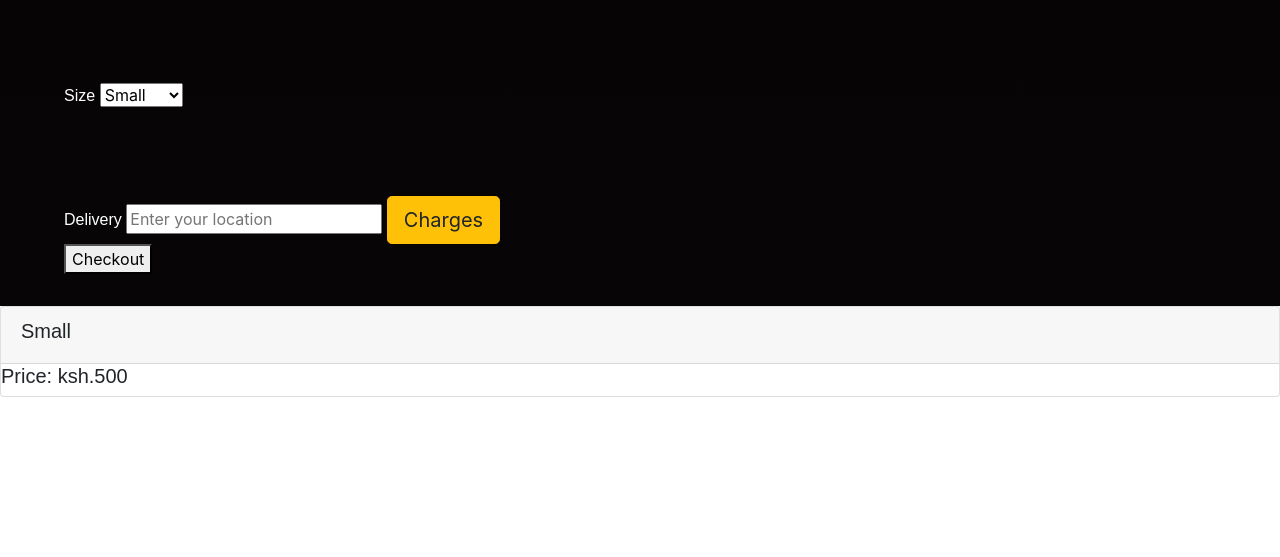
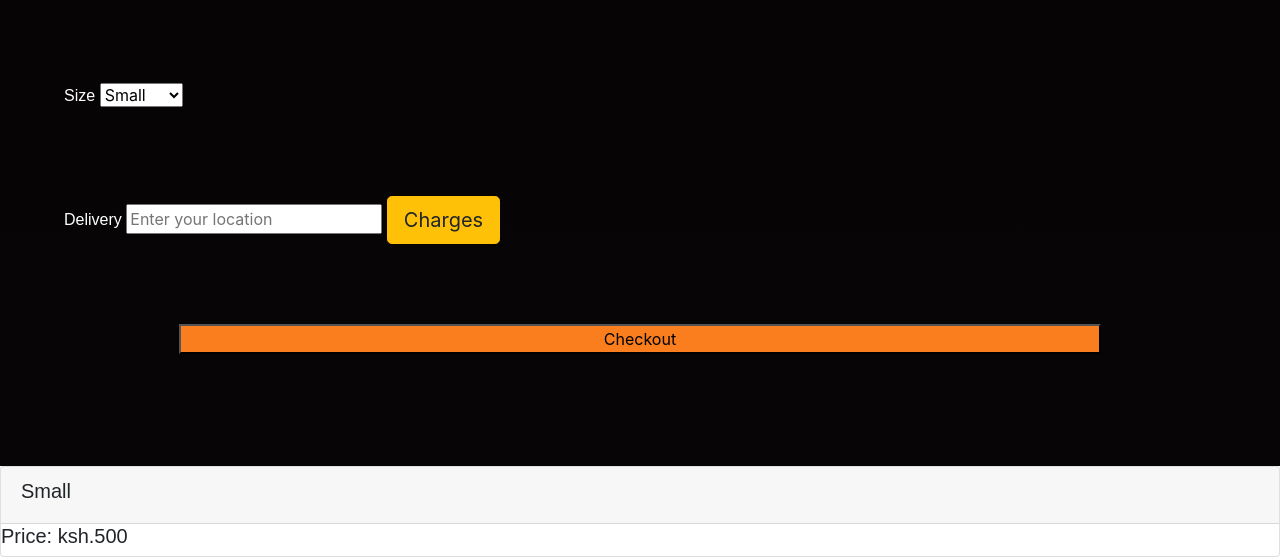
Before and after one commit to Awadh-Awadh/Pizza-app, a plain HTML site: page index.html in a window 1280 px wide. Shown: the part 6267-6824 px from the top of the page. Before the commit the page ends 6664 px from the top, so only its background shows below. Drawn offline with nearby package versions, Linux system fonts and the light colour scheme.

Commit message:
add buttons stylings

```diff
--- a/static/css/style.css
+++ b/static/css/style.css
@@ -113,7 +113,7 @@ margin-left: 9.5rem;
   margin-left: 6rem;
   }
   .fm-delivery{
-    margin-left: 6rem;
+    margin-left: 7rem;
   }
 .fm-quantity:focus{
   background-color: #FA7D1E;
@@ -130,3 +130,20 @@ margin-left: 9.5rem;
   background-color: #FA7D1E !important;
   margin-left: 2rem;
 }
+.checkout{
+  margin: 5rem auto;
+  text-align: center;
+  transition: all 1s ease;
+}
+.check{
+  width: 80% !important;
+  background-color: #FA7D1E !important;
+  transition: all 1s ease;
+
+}
+.check:hover,
+.custom:hover{
+  box-shadow: 4px 4px 4px#241912;
+  background-color: #FDFEFF !important;
+  border: 2px solid #FA7D1E !important;
+}
```
